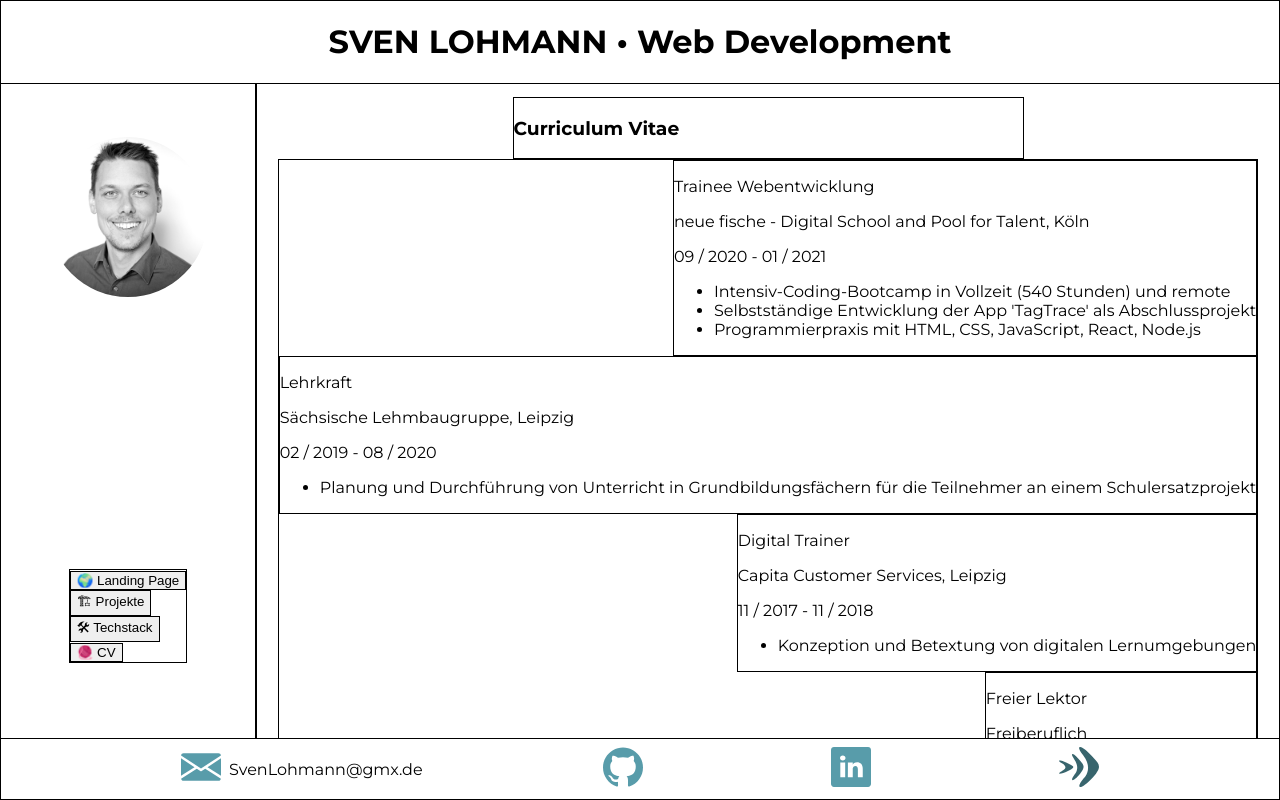
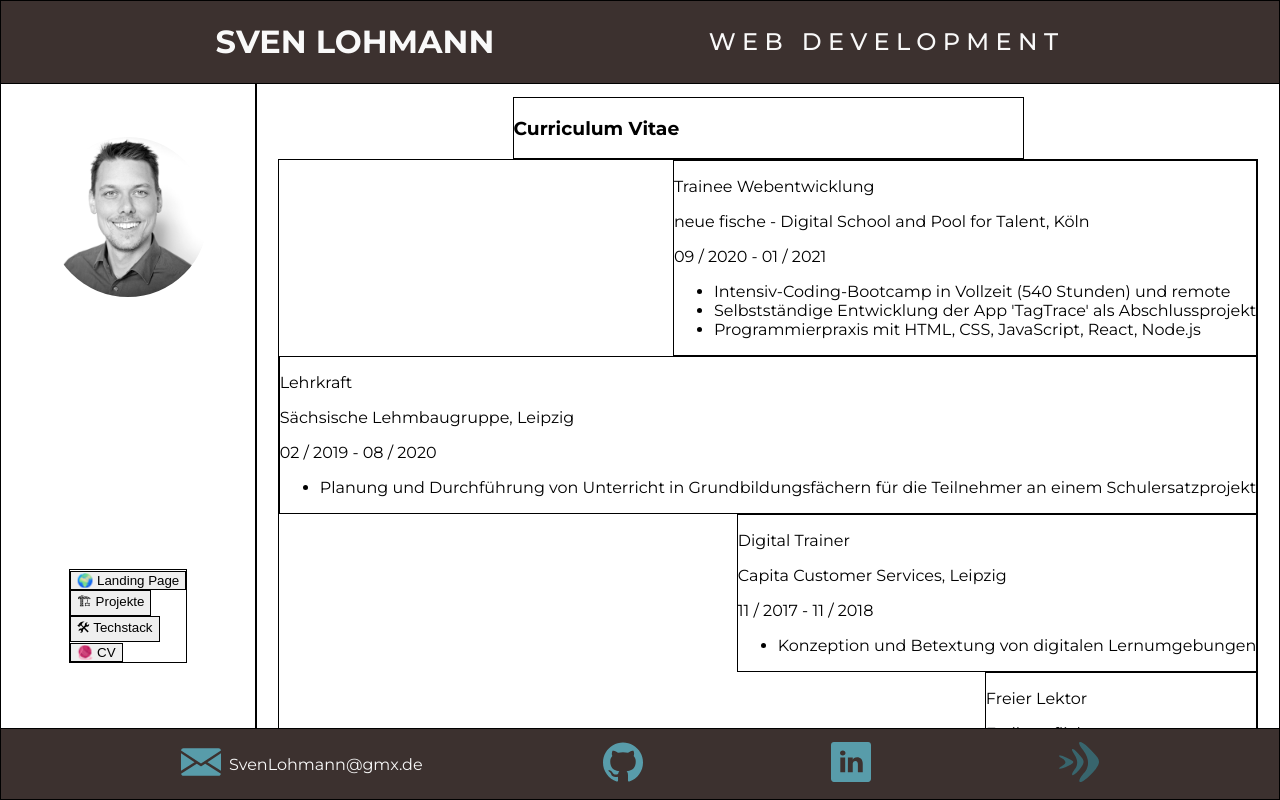
Before and after one commit to SvLowman/portfolio-website, a React (Create React App) app: page /cv in a window 1280 px wide. Shown: the top 800 px of the page. Built offline with nearby package versions, Linux system fonts and the light colour scheme.

Commit message:
:lipstick: Add styling for header and footer

```diff
--- a/public/index.html
+++ b/public/index.html
@@ -14,6 +14,11 @@
       href="https://fonts.googleapis.com/css2?family=Montserrat:wght@400;500;700;800&display=swap"
       rel="stylesheet"
     />
+    <link
+      href="https://fonts.googleapis.com/css2?family=Montserrat&display=swap"
+      rel="stylesheet"
+    />
+
     <!--
       manifest.json provides metadata used when your web app is installed on a
       user's mobile device or desktop. See https://developers.google.com/web/fundamentals/web-app-manifest/
--- a/src/components/Footer.js
+++ b/src/components/Footer.js
@@ -6,15 +6,20 @@ import linkedinlogo from "../assets/footer/linkedin-logo.svg";
 import neuefischelogo from "../assets/footer/neuefische-logo.svg";
 
 const FooterContainer = styled.div`
-  background: white;
+  background: var(--brown);
+  color: var(--white);
   text-align: center;
   border: solid 1px black;
   position: fixed;
   bottom: 0;
   width: 100%;
+  height: 4.5rem;
+  display: flex;
+  align-items: center;
 `;
 
 const ContactContainer = styled.div`
+  width: 100%;
   display: flex;
   justify-content: space-evenly;
   align-items: center;
--- a/src/components/Header.js
+++ b/src/components/Header.js
@@ -2,13 +2,24 @@ import React from "react";
 import styled from "styled-components/macro";
 
 const HeaderContainer = styled.div`
-  background: white;
+  background: var(--brown);
+  color: var(--white);
   text-align: center;
   border: solid 1px black;
   position: fixed;
   z-index: 1;
   top: 0;
   width: 100%;
+  display: flex;
+  justify-content: space-evenly;
+  align-items: center;
+  h1 {
+    font-weight: 700;
+  }
+  h2 {
+    font-weight: 500;
+    letter-spacing: 0.4rem;
+  }
   @media (orientation: portrait) {
     position: relative;
   }
@@ -16,7 +27,8 @@ const HeaderContainer = styled.div`
 
 const Header = () => (
   <HeaderContainer>
-    <h1>SVEN LOHMANN • Web Development</h1>
+    <h1>SVEN LOHMANN</h1>
+    <h2>WEB DEVELOPMENT</h2>
   </HeaderContainer>
 );
 
--- a/src/globalStyles.js
+++ b/src/globalStyles.js
@@ -21,6 +21,7 @@ body {
   margin: 0;
   font-size: 16px;
   font-family: 'Montserrat', sans-serif;
+  font-weight: 400;
 }
 `;
 
```
